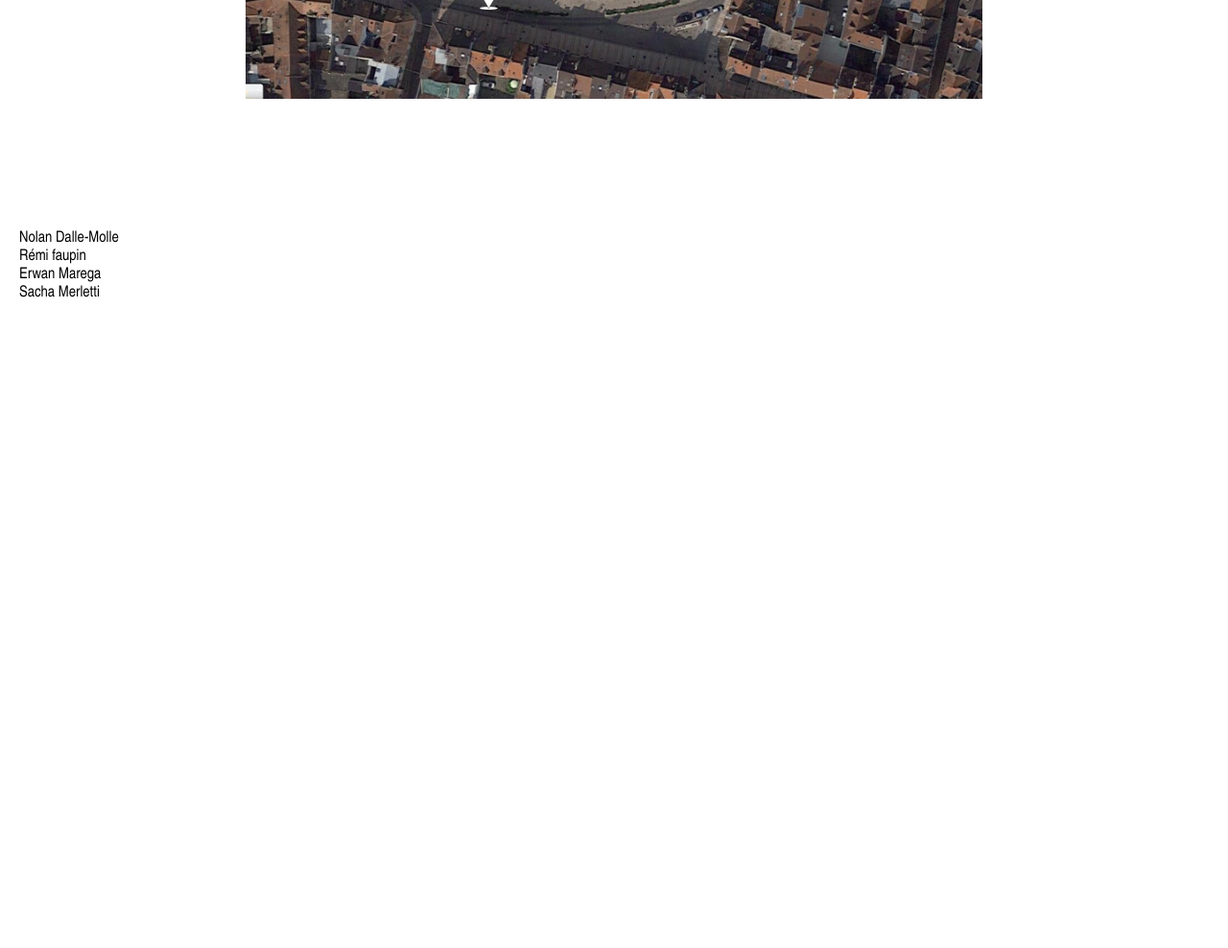
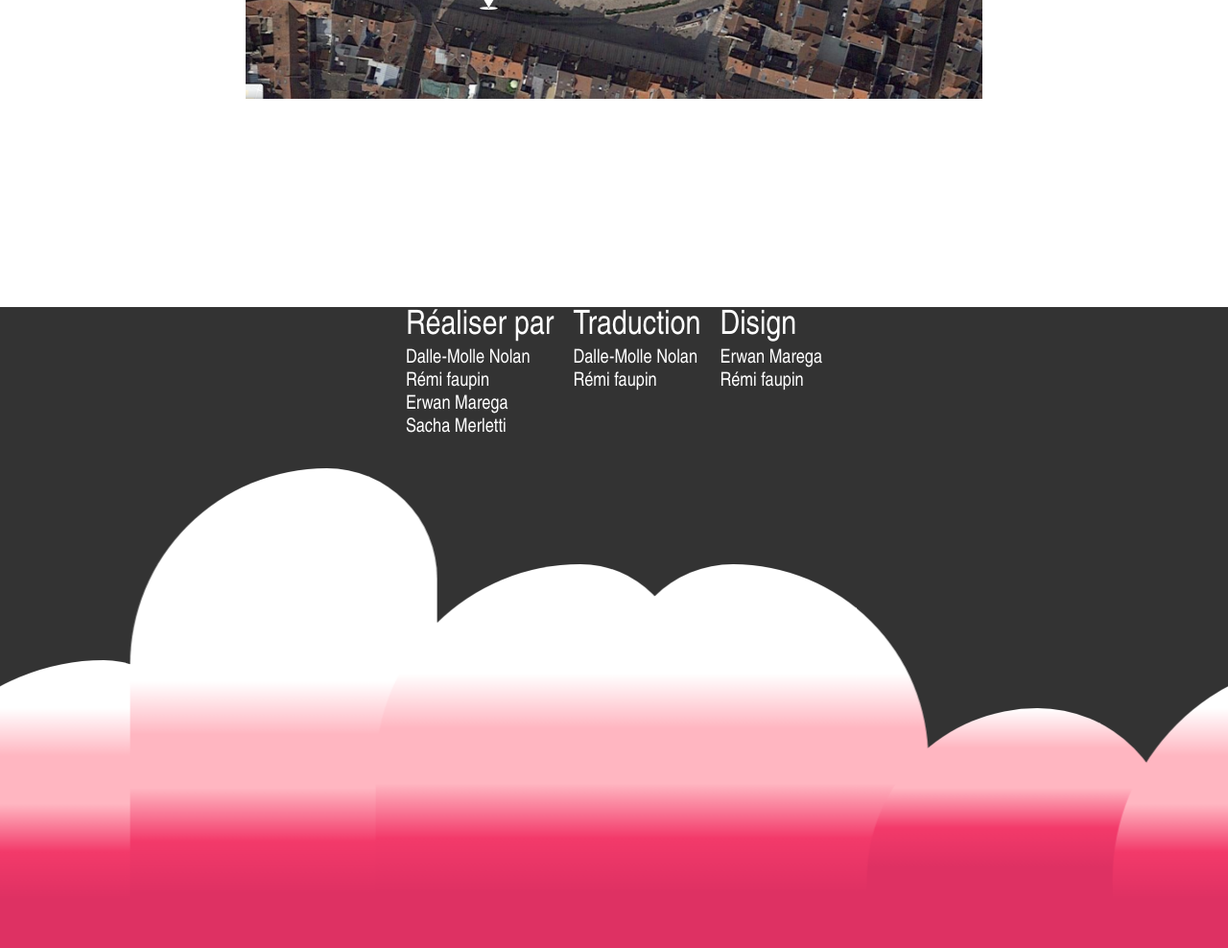
Before and after one commit to RETR0EDIT/webdoc, a PHP site: page / in a window 1280 px wide. Shown: the part 3633-4621 px from the top of the page at 96% size. Before the commit the page ends 3943 px from the top, so only its background shows below. Run offline with PHP 8.4, Linux system fonts and the light colour scheme.

Commit message:
disign footer

```diff
--- a/assets/styles/footer.css
+++ b/assets/styles/footer.css
@@ -1,3 +1,82 @@
 footer {
-  padding: 20px;
+  width: 100vw;
+  overflow: hidden;
+  margin-top: 100px;
+  display: flex;
+  flex-direction: column;
+  align-items: center;
+  justify-content: flex-end;
+  background-color: #333;
 }
+footer .content {
+  color: #fff;
+  display: flex;
+  flex-direction: row;
+  align-items: flex-start;
+  justify-content: center;
+}
+footer .content .box {
+  margin-right: 20px;
+}
+footer .content .box:last-child {
+  margin-right: 0px;
+}
+footer .content .box h4 {
+  font-size: 35px;
+  font-weight: 500;
+}
+footer .content .box p {
+  font-size: 20px;
+}
+footer .waves {
+  display: flex;
+  flex-direction: row;
+  animation: wave 40s ease infinite;
+}
+footer .waves .wave {
+  margin-top: 30px;
+  width: 100vw;
+  display: flex;
+  flex-direction: row;
+  align-items: flex-end;
+}
+footer .waves .wave__box {
+  width: 30%;
+  margin-left: -5%;
+}
+footer .waves .wave__box--1 {
+  height: 400px;
+  border-radius: 200px 350px 0px 0px;
+  background: linear-gradient(0deg, #de3163, #de3163, #f33a6a, #ffb6c1, #ffb6c1, #fff, #fff, #fff);
+}
+footer .waves .wave__box--2 {
+  height: 250px;
+  border-radius: 250px 200px 0px 0px;
+  background: linear-gradient(0deg, #de3163, #de3163, #de3163, #f33a6a, #ffb6c1, #ffb6c1, #fff);
+}
+footer .waves .wave__box--3 {
+  height: 300px;
+  border-radius: 500px 200px 0px 0px;
+  background: linear-gradient(0deg, #de3163, #de3163, #f33a6a, #ffb6c1, #ffb6c1, #fff, #fff);
+}
+footer .waves .wave__box--4 {
+  height: 500px;
+  border-radius: 5350px 3000px 0px 0px;
+  background: linear-gradient(0deg, #de3163, #de3163, #f33a6a, #ffb6c1, #ffb6c1, #fff, #fff, #fff, #fff, #fff);
+}
+footer .waves .wave__box--5 {
+  height: 400px;
+  border-radius: 400px 200px 0px 0px;
+  background: linear-gradient(0deg, #de3163, #de3163, #f33a6a, #ffb6c1, #ffb6c1, #fff, #fff, #fff);
+}
+@keyframes wave {
+  0% {
+    transform: translateX(-20%);
+ }
+  50% {
+    transform: translateX(20%);
+ }
+  100% {
+    transform: translateX(-20%);
+ }
+}
--- a/assets/styles/nav.css
+++ b/assets/styles/nav.css
@@ -181,6 +181,7 @@ body.dark-mode {
 }
 
 .navbar {
+  z-index: 1000;
   background-color: #333;
   color: white;
   position: fixed;
--- a/utile/footer.html
+++ b/utile/footer.html
@@ -3,10 +3,49 @@
   <link rel="stylesheet" href="assets/styles/footer.css" />
 </head>
 <footer>
-  <p>
-    Nolan Dalle-Molle <br />
-    Rémi faupin<br />
-    Erwan Marega <br />
-    Sacha Merletti
-  </p>
+  <div class="content">
+    <div class="box">
+      <h4>Réaliser par</h4>
+      <p>
+        Dalle-Molle Nolan
+        <br>
+        Rémi faupin
+        <br>
+        Erwan Marega
+        <br>
+        Sacha Merletti
+      </p>
+    </div>
+    <div class="box">
+      <h4>Traduction</h4>
+      <p>
+        Dalle-Molle Nolan
+        <br>
+        Rémi faupin
+      </p>
+    </div>
+    <div class="box">
+    <h4>Disign</h4>
+    <p>
+      Erwan Marega
+      <br>
+      Rémi faupin</p>
+  </div>
+  </div>
+  <div class="waves">
+    <div class="wave">
+      <div class="wave__box wave__box--1"></div>
+      <div class="wave__box wave__box--2"></div>
+      <div class="wave__box wave__box--3"></div>
+      <div class="wave__box wave__box--4"></div>
+      <div class="wave__box wave__box--5"></div>
+    </div>
+    <div class="wave">
+      <div class="wave__box wave__box--1"></div>
+      <div class="wave__box wave__box--2"></div>
+      <div class="wave__box wave__box--3"></div>
+      <div class="wave__box wave__box--4"></div>
+      <div class="wave__box wave__box--5"></div>
+    </div>
+  </div>
 </footer>
```
